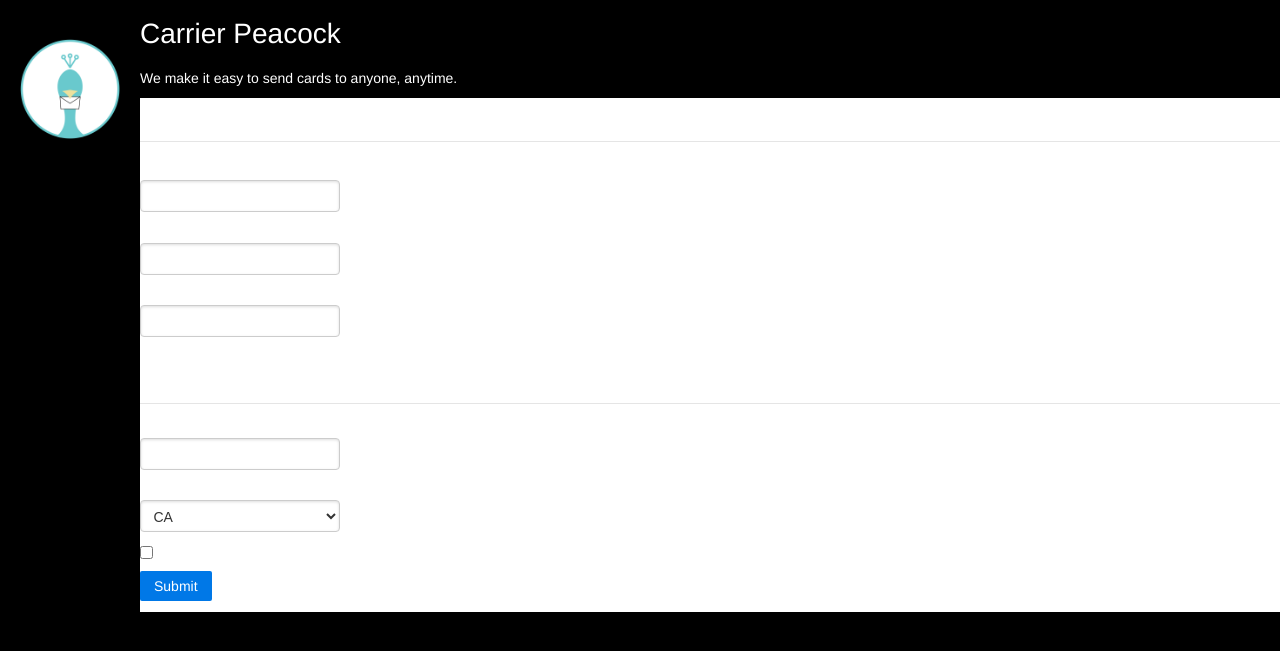
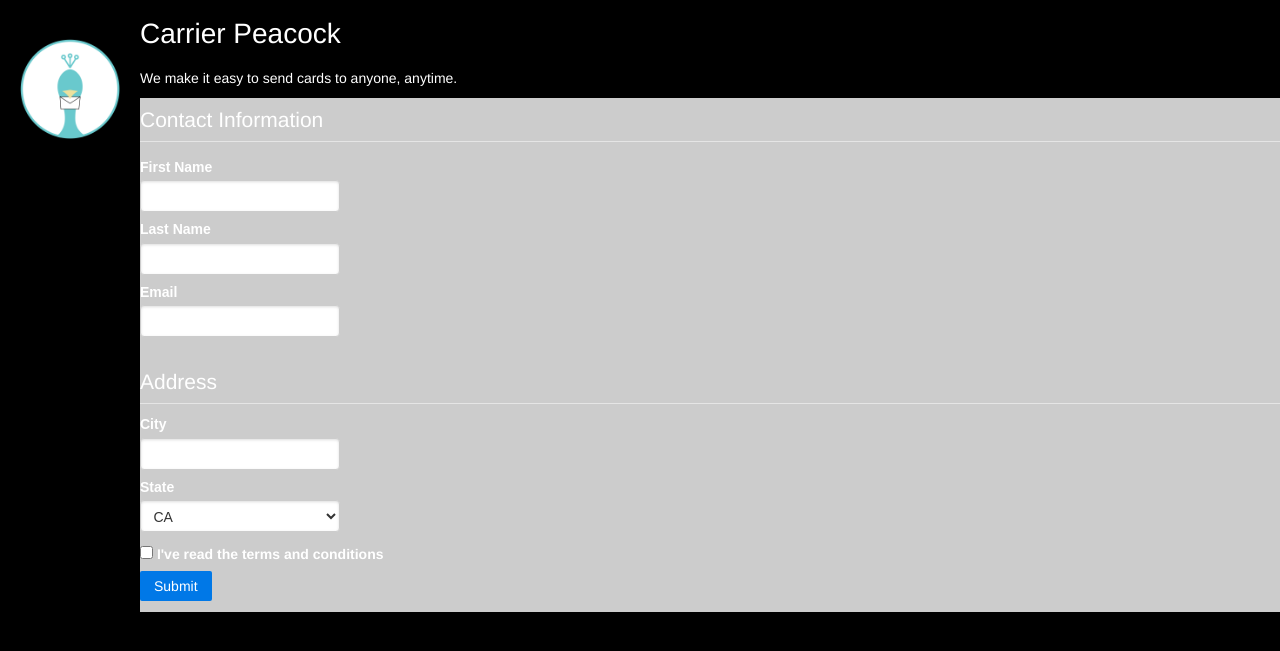
Before and after one commit to carrierpeacock/carrierpeacock.github.io, a PHP site: page / in a window 1280 px wide. Shown: the top 651 px of the page. Run offline with PHP 8.4, Linux system fonts and the light colour scheme; some libraries are stand-ins or nearby versions.

Commit message:
readd index.html

```diff
--- a/css/style.css
+++ b/css/style.css
@@ -33,5 +33,5 @@ label {
     width: 200px;
 }
 form#info {
-    background-color: white;
+    background-color: #ccc;
 }
```
